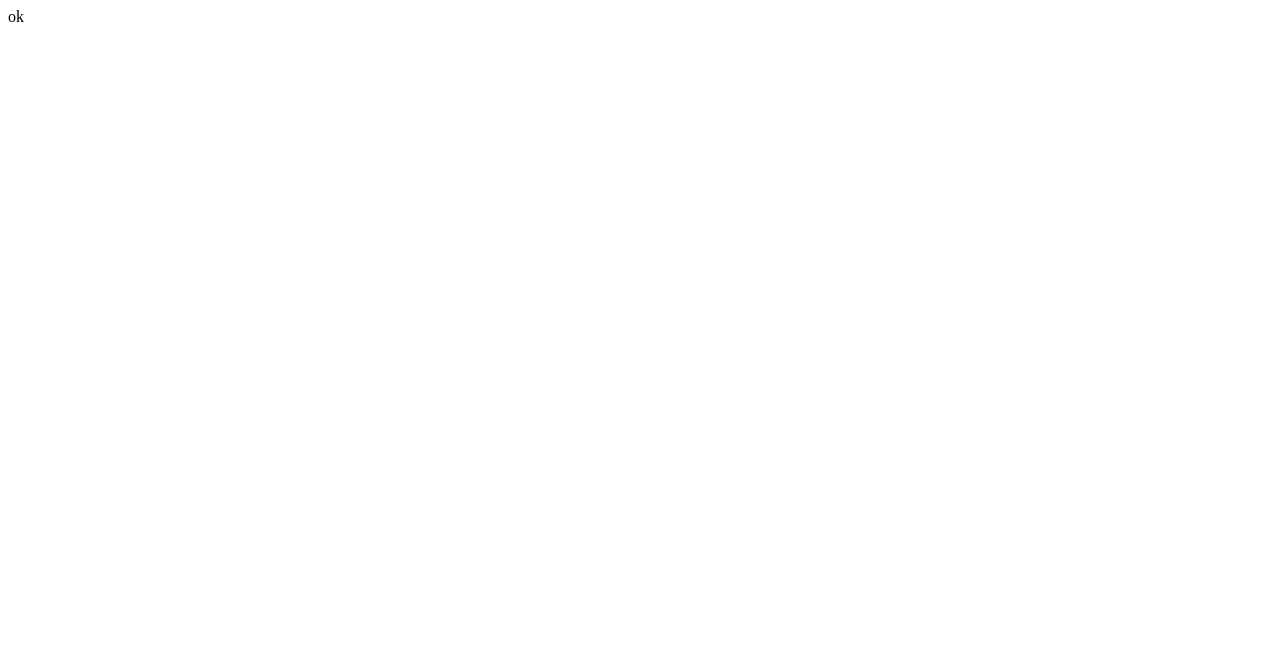
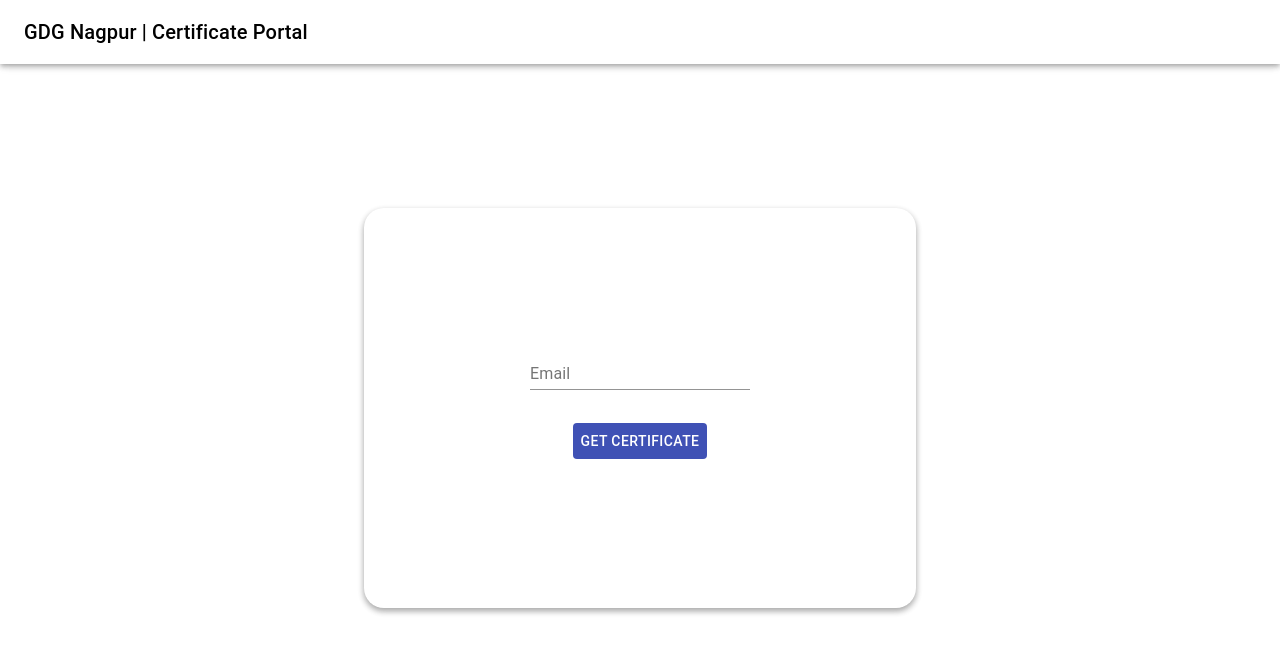
Before and after one commit to chtushar/certificate-generator, a React (Create React App) app in the folder view/: page / in a window 1280 px wide. Shown: the top 654 px of the page. Built offline with nearby package versions, Linux system fonts and the light colour scheme.

Commit message:
first page done

```diff
--- a/view/src/components/FormUserDetails.js
+++ b/view/src/components/FormUserDetails.js
@@ -1,11 +1,84 @@
-import React from 'react';
+import React, {Fragment} from 'react';
+import {Box ,AppBar, TextField, Button, Container,Typography, Toolbar} from '@material-ui/core'
+import {makeStyles, ThemeProvider} from '@material-ui/core/styles'
+
+
+
+
 
 const FormUserDetails = ({nextStep, handleChange, email}) => {
+
+
+    const next =e => {
+        e.preventDefault();
+        nextStep();
+    }
+
     return (
-        <div>
-            ok
-        </div>
+
+            <Fragment>
+                <AppBar style={styles.appbar}>
+                    <Toolbar>
+                        <Typography variant="h6">
+                            GDG Nagpur | Certificate Portal
+                        </Typography>
+                    </Toolbar>
+                </AppBar>
+                <Box>
+
+
+                <Container maxWidth="sm" style={styles.container}>
+                    <form style={styles.form}>
+                    <TextField
+                        label="Email"
+                        placeholder="Enter your email.."
+                        onChange={handleChange}
+                        defaultValue={email}
+                        />
+                        <br/>
+                        <Button
+                        style={styles.button}
+                        >
+                            Get Certificate
+                        </Button>
+                    </form>
+                </Container>
+
+                </Box>
+            </Fragment>
+
      );
 }
 
+
+const styles = {
+    appbar: {
+        backgroundColor: "transparent",
+        color: "#000000"
+    },
+    button: {
+        margin: 15,
+        backgroundColor: "#3f51b5",
+        color: "#fff"
+    },
+    container: {
+        height: '100vh',
+        display: 'flex',
+        flexDirection: 'column',
+        justifyContent: 'center',
+        alignItems: 'center'
+    },
+    form: {
+        height: '50%',
+        width: '100%',
+        display: 'flex',
+        flexDirection: 'column',
+        justifyContent: 'center',
+        alignItems: 'center',
+        borderRadius: '20px',
+        boxShadow: '0 3px 6px rgba(0,0,0,0.16), 0 3px 6px rgba(0,0,0,0.23)'
+    }
+}
+
+
 export default FormUserDetails;
--- a/view/src/components/UserForm.js
+++ b/view/src/components/UserForm.js
@@ -17,7 +17,7 @@ function UserForm(){
 
     //Handle Inputs
     const [email, setEmail] = useState('');
-    const handleChange = input => e =>{
+    const handleChange = e =>{
         setEmail(e.target.value)
     }
 
```
